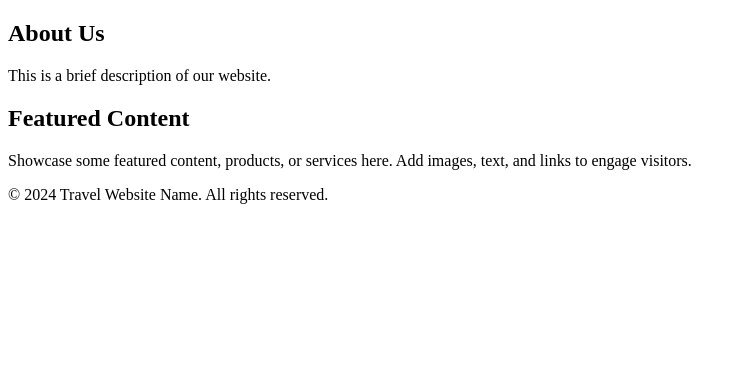
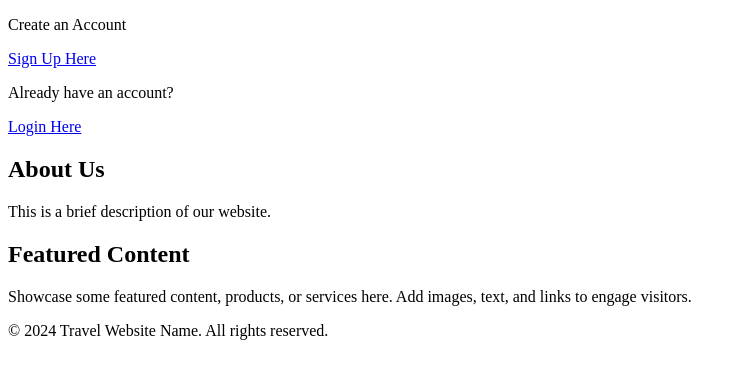
Before and after one commit to VaniyaSharma/Itsy_Bitsy_Studios, a Django app: page / in a window 1280 px wide. Shown: the part 98-477 px from the top of the page, without its empty margins (0-746 px from the left). Run offline with Django 4.2, Linux system fonts and the light colour scheme.

Commit message:
update index
added link to login and sign up pages. Waiting for Vaniya to finish Sign up + links so that i can modify it further.

```diff
--- a/travel_project/travel_app/templates/index.html
+++ b/travel_project/travel_app/templates/index.html
@@ -12,6 +12,10 @@
         <h1>Travel Website</h1>
         <p>Welcome to our Homepage</p>
     </header>
+    <p>Create an Account</p>
+    <a href="{% url 'sign-up' %}">Sign Up Here</a>
+    <p>Already have an account?</p>
+    <p><a href="{% url 'login' %}">Login Here</a></p>
 
     <!-- Main Content -->
     <main>
```
